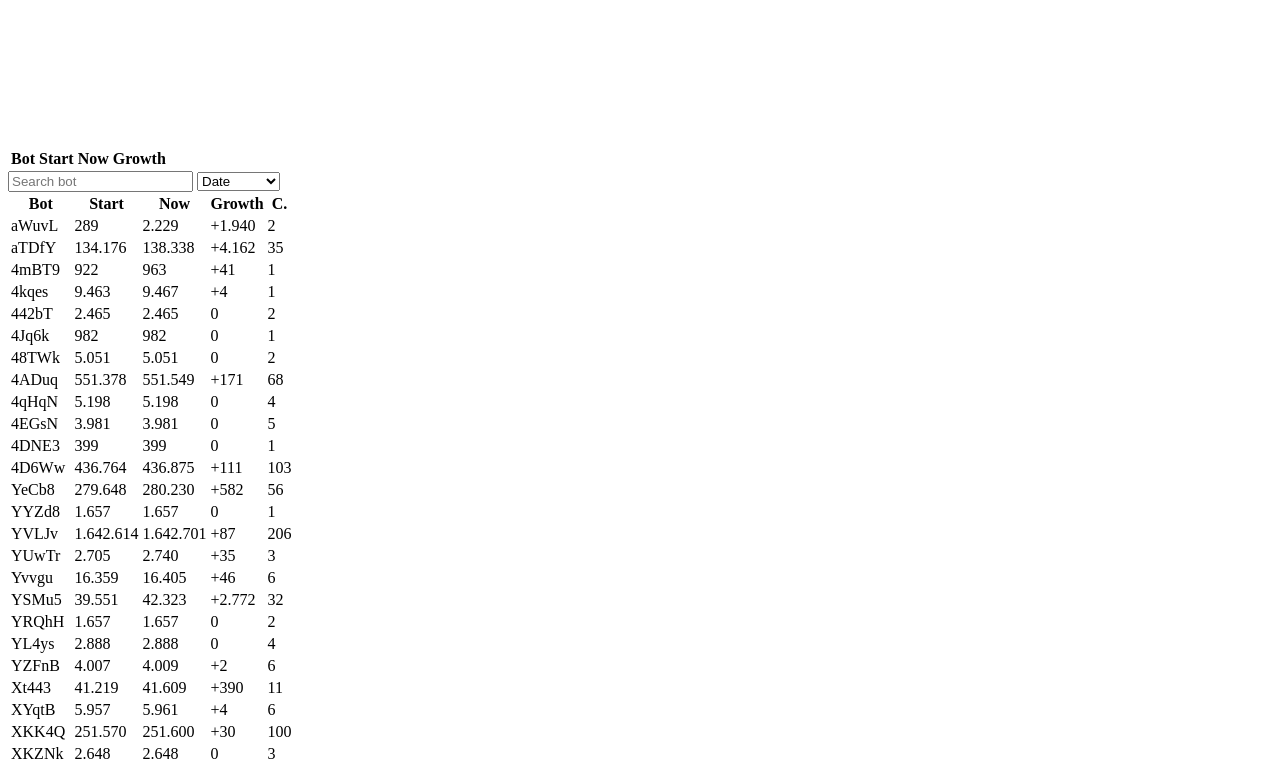
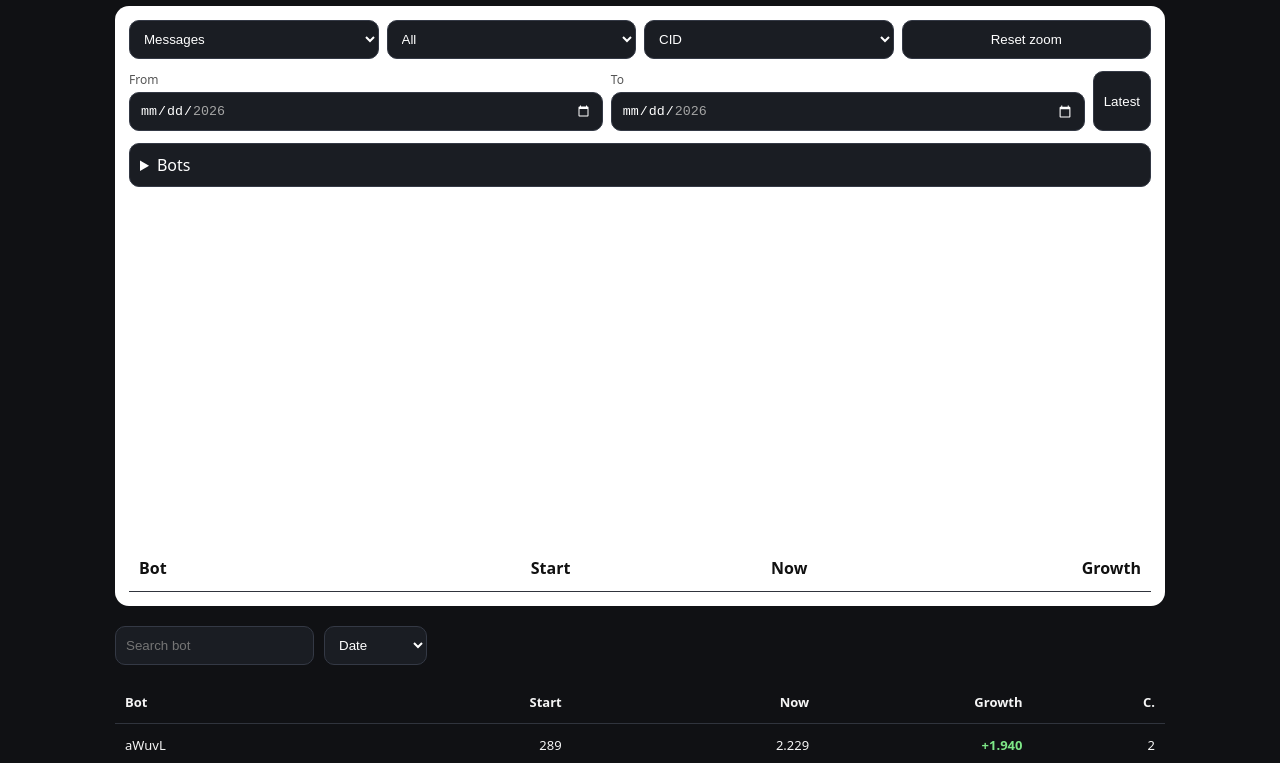
Before and after one commit to nnharmony/bot-stats, a website: page index.html in a window 1280 px wide. Shown: the part 149-912 px from the top of the page. Drawn offline with nearby package versions, Linux system fonts and the light colour scheme; some packages are replaced by stand-ins of ours; a script that the page names is missing.

Commit message:
Update index.html

```diff
--- a/index.html
+++ b/index.html
@@ -1,4 +1,108 @@
+<!doctype html>
+<html lang="nl">
+<head>
+<meta charset="utf-8"><meta name="viewport" content="width=device-width,initial-scale=1">
+<title>Stats</title>
+<style>
+:root{color-scheme:dark;font-family:system-ui,sans-serif}body{margin:0;background:#101114;color:#f5f5f5}main{max-width:1050px;margin:auto;padding:20px}h1{font-size:52px;margin:0 0 20px}.muted{color:#b7bac3;margin-bottom:22px}.controls{display:flex;gap:10px;flex-wrap:wrap;margin-bottom:16px}input,select,button{background:#1a1d23;color:#fff;border:1px solid #343945;border-radius:10px;padding:10px}table{width:100%;border-collapse:collapse}th,td{padding:12px 10px;border-bottom:1px solid #30343d;text-align:right}th:first-child,td:first-child{text-align:left}.cid{display:block;color:#8d93a1;font-size:12px;margin-top:3px}.positive{color:#7ee787;font-weight:700}.negative{color:#ff7b72}.stale{color:#e3b341}.error{color:#ff7b72}@media(max-width:650px){main{padding:18px 14px}h1{font-size:48px}th,td{padding:11px 6px}}
 
+.comparebox{
+  margin:20px 0;
+  padding:14px;
+  background:#fff;
+  color:#111;
+  border-radius:14px;
+}
+
+.compare-controls{
+  display:flex;
+  gap:8px;
+  flex-wrap:wrap;
+  margin-bottom:12px;
+}
+
+.compare-controls select,
+.compare-controls button{
+  flex:1;
+  min-width:120px;
+}
+
+.date-range{
+  display:flex;
+  gap:8px;
+  flex-wrap:wrap;
+  margin:12px 0;
+}
+
+.date-field{
+  flex:1;
+  min-width:150px;
+}
+
+.date-field span{
+  display:block;
+  font-size:12px;
+  margin-bottom:4px;
+  color:#555;
+}
+
+.date-field input{
+  width:100%;
+  box-sizing:border-box;
+}
+
+.bot-picker{
+  background:#1a1d23;
+  color:#fff;
+  border:1px solid #343945;
+  border-radius:10px;
+  padding:10px;
+}
+
+.bot-picker summary{
+  cursor:pointer;
+}
+
+#compareBots{
+  max-height:250px;
+  overflow-y:auto;
+  margin-top:10px;
+}
+
+#compareBots label{
+  display:block;
+  padding:6px 2px;
+}
+
+.chart-area{
+  height:340px;
+  position:relative;
+}
+
+#compareChart{
+  width:100% !important;
+  height:100% !important;
+}
+
+.compare-table{
+  margin-top:18px;
+}
+
+.main-table{
+  font-size:13px;
+}
+
+@media(max-width:650px){
+  .main-table{
+    font-size:12px;
+  }
+}
+</style>
+
+<script src="https://cdn.jsdelivr.net/npm/chart.js"></script>
+<script src="https://cdn.jsdelivr.net/npm/hammerjs@2.0.8"></script>
+<script src="https://cdn.jsdelivr.net/npm/chartjs-plugin-zoom@2.2.0/dist/chartjs-plugin-zoom.min.js"></script>
+</head>
 
 <body>
 <main>
```
